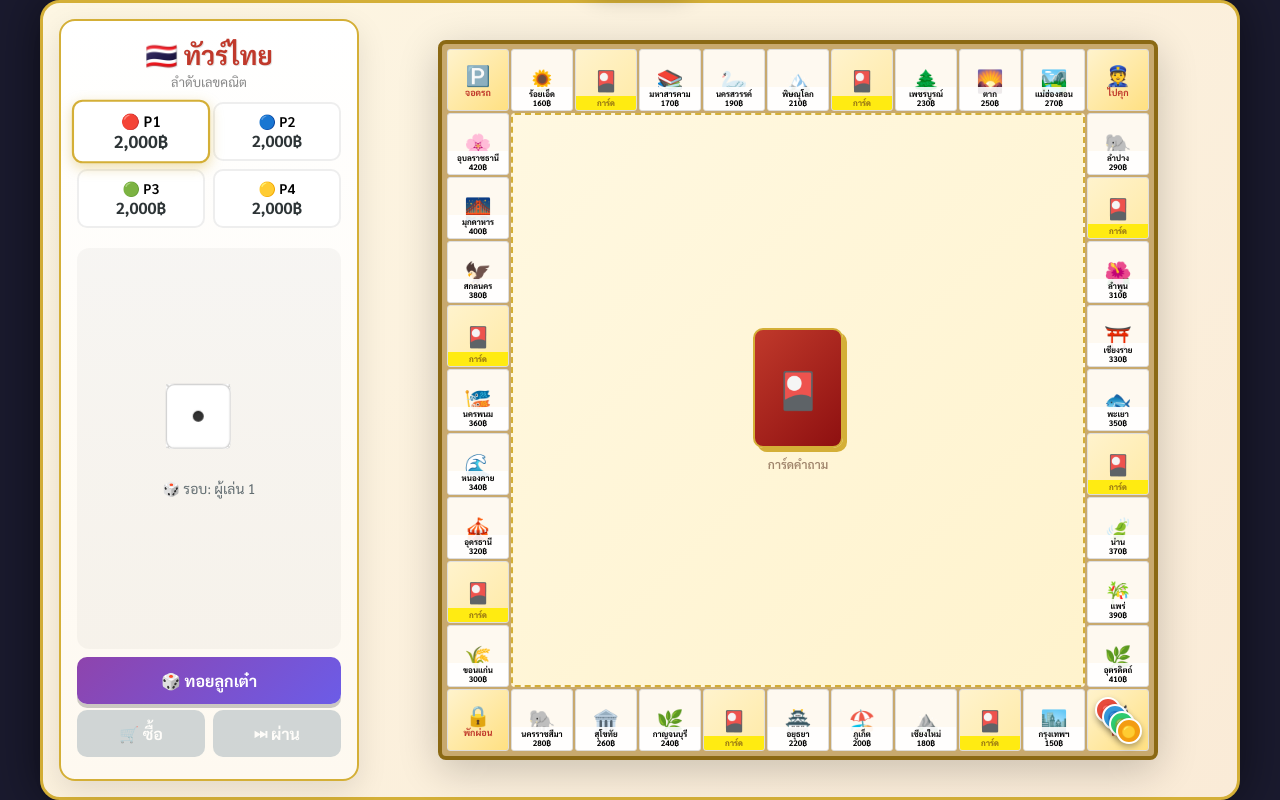
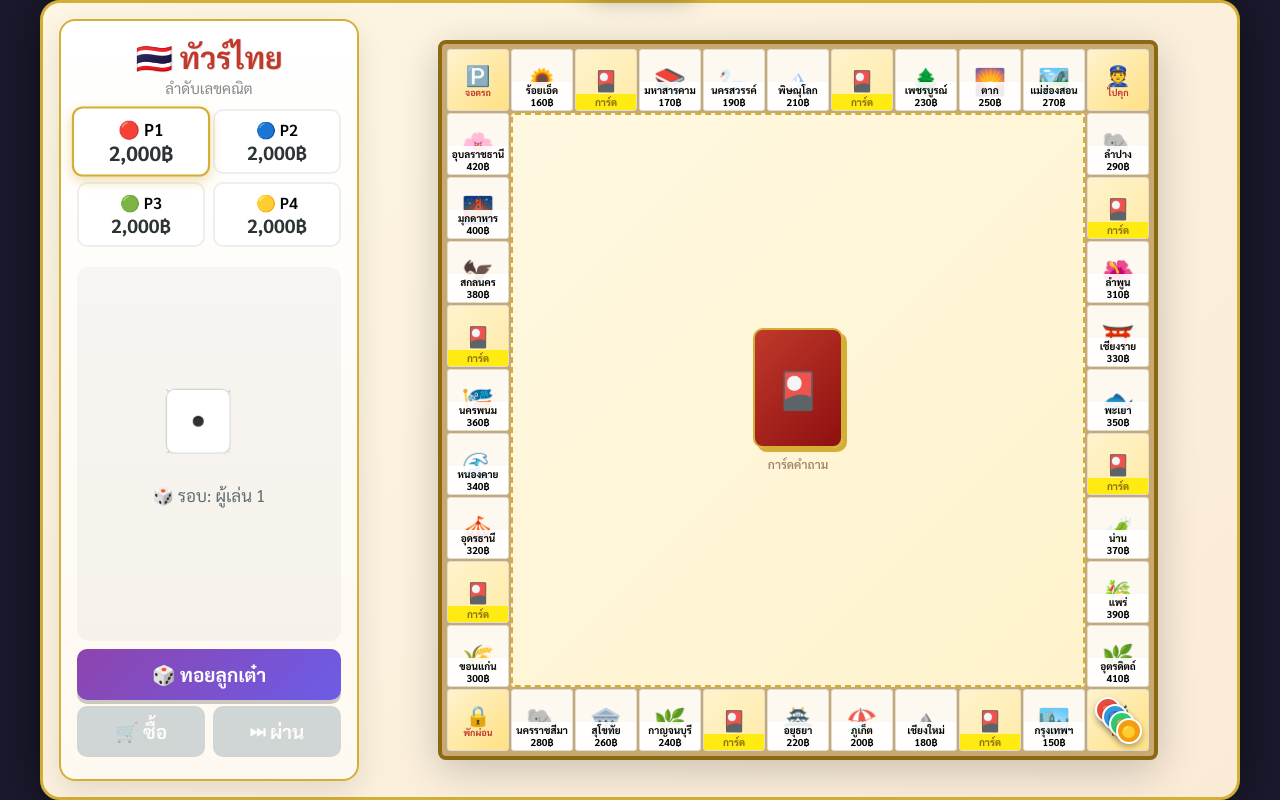
Before and after one commit to aLThere-cmd/Thaiopoly, a plain HTML site: page index.html in a window 1280 px wide. Both pictures are taken after a click on the button "▶ เริ่มเกม". Drawn offline with Linux system fonts and the light colour scheme.

Commit message:
last last last last last update

```diff
--- a/index.html
+++ b/index.html
@@ -23,13 +23,13 @@ body{margin:0;background:var(--bg);width:100vw;height:100vh;overflow:hidden;disp
 
 /* SIDEBAR */
 .sidebar{width:300px;display:flex;flex-direction:column;background:linear-gradient(180deg,#ffffff 0%,#fef9f0 100%);border-radius:16px;padding:16px;box-shadow:0 10px 30px rgba(0,0,0,.1);border:2px solid var(--gold)}
-.logo{font-size:26px;font-weight:700;text-align:center;margin-bottom:12px;color:var(--thai-red);text-shadow:1px 1px 0 rgba(0,0,0,.1)}
-.logo-sub{font-size:13px;text-align:center;color:#888;margin-top:-10px;margin-bottom:12px}
+.logo{font-size:30px;font-weight:700;text-align:center;margin-bottom:12px;color:var(--thai-red);text-shadow:1px 1px 0 rgba(0,0,0,.1)}
+.logo-sub{font-size:15px;text-align:center;color:#888;margin-top:-10px;margin-bottom:12px}
 .stats-grid{display:grid;grid-template-columns:1fr 1fr;gap:8px;margin-bottom:12px}
-.p-stat{background:#fff;padding:8px;border-radius:10px;text-align:center;border:2px solid #eee;transition:.3s;font-size:13px}
+.p-stat{background:#fff;padding:8px;border-radius:10px;text-align:center;border:2px solid #eee;transition:.3s;font-size:15px}
 .p-stat.active-turn{transform:scale(1.08);border-color:var(--gold);box-shadow:0 4px 12px rgba(212,175,55,.4)}
 .p-stat.dead{opacity:.35;filter:grayscale(1)}
-.p-name{font-weight:600;font-size:14px}.p-money{font-weight:700;color:#2d3436;font-size:16px}
+.p-name{font-weight:600;font-size:16px}.p-money{font-weight:700;color:#2d3436;font-size:19px}
 
 /* DICE */
 .dice-area{flex-grow:1;display:flex;flex-direction:column;align-items:center;justify-content:center;background:rgba(0,0,0,.03);border-radius:12px;margin:8px 0}
@@ -40,11 +40,11 @@ body{margin:0;background:var(--bg);width:100vw;height:100vh;overflow:hidden;disp
 .s1{transform:rotateY(0deg) translateZ(30px)}.s2{transform:rotateY(90deg) translateZ(30px)}
 .s3{transform:rotateY(180deg) translateZ(30px)}.s4{transform:rotateY(-90deg) translateZ(30px)}
 .s5{transform:rotateX(90deg) translateZ(30px)}.s6{transform:rotateX(-90deg) translateZ(30px)}
-#status-msg{text-align:center;color:#636e72;font-size:14px;margin-top:4px;min-height:40px;padding:0 8px}
+#status-msg{text-align:center;color:#636e72;font-size:17px;margin-top:4px;min-height:40px;padding:0 8px}
 
 /* BUTTONS */
 .controls{margin-top:auto}
-button{width:100%;padding:13px;border-radius:10px;border:none;font-size:16px;font-weight:700;cursor:pointer;color:#fff;margin-bottom:6px;font-family:'Sarabun';box-shadow:0 4px 0 rgba(0,0,0,.2);transition:transform .1s}
+button{width:100%;padding:13px;border-radius:10px;border:none;font-size:19px;font-weight:700;cursor:pointer;color:#fff;margin-bottom:6px;font-family:'Sarabun';box-shadow:0 4px 0 rgba(0,0,0,.2);transition:transform .1s}
 button:active:not(:disabled){transform:translateY(3px);box-shadow:none}
 button:disabled{background:#b2bec3!important;cursor:not-allowed;box-shadow:none;opacity:.6}
 .btn-roll{background:linear-gradient(135deg,#8e44ad,#6c5ce7)}.btn-buy{background:linear-gradient(135deg,#27ae60,#00b894)}.btn-pass{background:linear-gradient(135deg,#e74c3c,#ff7675)}
@@ -53,9 +53,9 @@ button:disabled{background:#b2bec3!important;cursor:not-allowed;box-shadow:none;
 .board-wrapper{flex-grow:1;display:flex;align-items:center;justify-content:center}
 .board{display:grid;grid-template-columns:repeat(11,62px);grid-template-rows:repeat(11,62px);gap:2px;background:#c8a96e;padding:5px;border-radius:8px;box-shadow:0 10px 40px rgba(0,0,0,.2);border:4px solid #8B6914;position:relative}
 .cell{background:#fef9f0;border:1px solid #ddd;border-radius:3px;display:flex;flex-direction:column;align-items:center;position:relative;overflow:hidden}
-.cell-emoji{font-size:22px;margin:auto}
-.cell-info{position:absolute;bottom:0;width:100%;background:rgba(255,255,255,.9);text-align:center;font-size:8px;padding:2px 0;font-weight:700;line-height:1.2}
-.corner{background:linear-gradient(135deg,#fff3cd,#ffe082);display:flex;align-items:center;justify-content:center;font-size:20px;text-align:center;line-height:1.2;font-weight:900;color:var(--thai-red)}
+.cell-emoji{font-size:26px;margin:auto}
+.cell-info{position:absolute;bottom:0;width:100%;background:rgba(255,255,255,.9);text-align:center;font-size:10px;padding:2px 0;font-weight:700;line-height:1.2}
+.corner{background:linear-gradient(135deg,#fff3cd,#ffe082);display:flex;align-items:center;justify-content:center;font-size:24px;text-align:center;line-height:1.2;font-weight:900;color:var(--thai-red)}
 .center-box{grid-area:2/2/11/11;background:linear-gradient(135deg,#fff8e1,#fff3cd);display:flex;flex-direction:column;align-items:center;justify-content:center;border:2px dashed var(--gold);border-radius:4px}
 .deck-placeholder{width:90px;height:120px;background:linear-gradient(135deg,#c0392b,#8e1010);border:2px solid var(--gold);border-radius:10px;display:flex;align-items:center;justify-content:center;color:var(--gold);font-size:36px;cursor:pointer;box-shadow:4px 4px 0 var(--gold)}
 .player{width:26px;height:26px;border-radius:50%;border:2px solid white;position:absolute;z-index:10;box-shadow:0 3px 6px rgba(0,0,0,.3);display:flex;align-items:center;justify-content:center;font-size:12px;font-weight:700;transition:transform .4s cubic-bezier(.175,.885,.32,1.275)}
@@ -69,16 +69,16 @@ button:disabled{background:#b2bec3!important;cursor:not-allowed;box-shadow:none;
 .c-face{position:absolute;width:100%;height:100%;backface-visibility:hidden;-webkit-backface-visibility:hidden;border-radius:16px;display:flex;flex-direction:column;align-items:center;justify-content:center;box-shadow:0 20px 60px rgba(0,0,0,.5);border:4px solid var(--gold)}
 .c-front{background:linear-gradient(135deg,#8e1010,#c0392b);color:var(--gold)}
 .c-back{background:#fff;transform:rotateY(180deg);padding:20px;color:#333;justify-content:flex-start}
-.quiz-level{font-size:11px;padding:3px 10px;border-radius:20px;font-weight:700;margin-bottom:8px;display:inline-block}
+.quiz-level{font-size:13px;padding:3px 10px;border-radius:20px;font-weight:700;margin-bottom:8px;display:inline-block}
 .lvl-easy{background:#e8f5e9;color:#2e7d32}.lvl-hard{background:#fce4ec;color:#b71c1c}
-#q-text{font-size:20px;font-weight:700;text-align:center;margin:10px 0;line-height:1.4;color:#2d3436}
-.quiz-opt{width:100%;padding:10px 14px;margin-top:6px;background:#f5f5f5;border:1px solid #e0e0e0;border-radius:8px;text-align:left;font-size:15px;cursor:pointer;transition:.15s;font-family:'Sarabun';font-weight:600}
+#q-text{font-size:23px;font-weight:700;text-align:center;margin:10px 0;line-height:1.4;color:#2d3436}
+.quiz-opt{width:100%;padding:10px 14px;margin-top:6px;background:#f5f5f5;border:1px solid #e0e0e0;border-radius:8px;text-align:left;font-size:17px;cursor:pointer;transition:.15s;font-family:'Sarabun';font-weight:600}
 .quiz-opt:hover{background:#fff3cd}.quiz-opt:active{background:var(--gold);color:#fff}
 .quiz-opt.correct{background:#c8e6c9!important;border-color:#4caf50;color:#1b5e20}
 .quiz-opt.wrong{background:#ffcdd2!important;border-color:#f44336;color:#b71c1c}
 
 /* RESULT TOAST */
-#result-toast{position:fixed;top:20px;left:50%;transform:translateX(-50%) translateY(-80px);background:#333;color:#fff;padding:12px 28px;border-radius:30px;font-size:18px;font-weight:700;z-index:30000;transition:transform .4s;box-shadow:0 8px 24px rgba(0,0,0,.3)}
+#result-toast{position:fixed;top:20px;left:50%;transform:translateX(-50%) translateY(-80px);background:#333;color:#fff;padding:12px 28px;border-radius:30px;font-size:21px;font-weight:700;z-index:30000;transition:transform .4s;box-shadow:0 8px 24px rgba(0,0,0,.3)}
 #result-toast.show{transform:translateX(-50%) translateY(0)}
 
 @keyframes pulse{0%{transform:scale(1)}50%{transform:scale(1.04)}100%{transform:scale(1)}}
```
